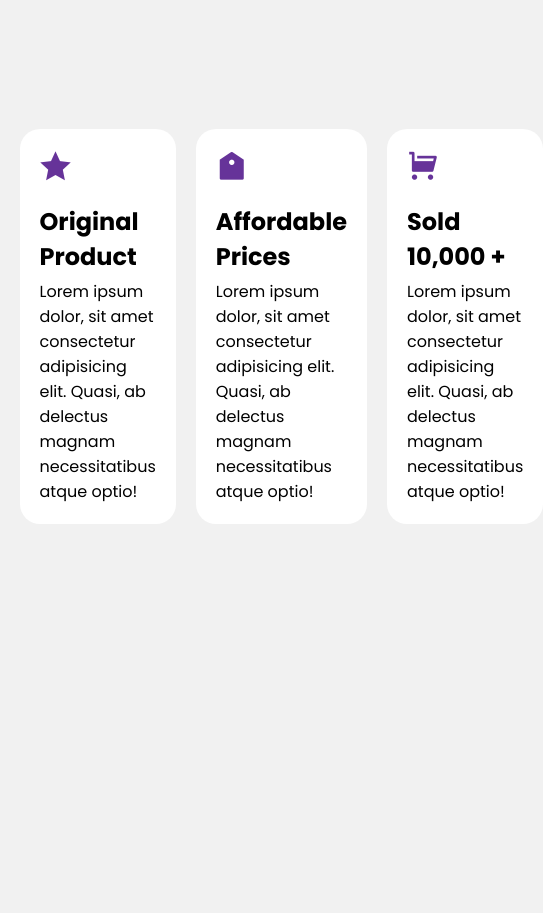
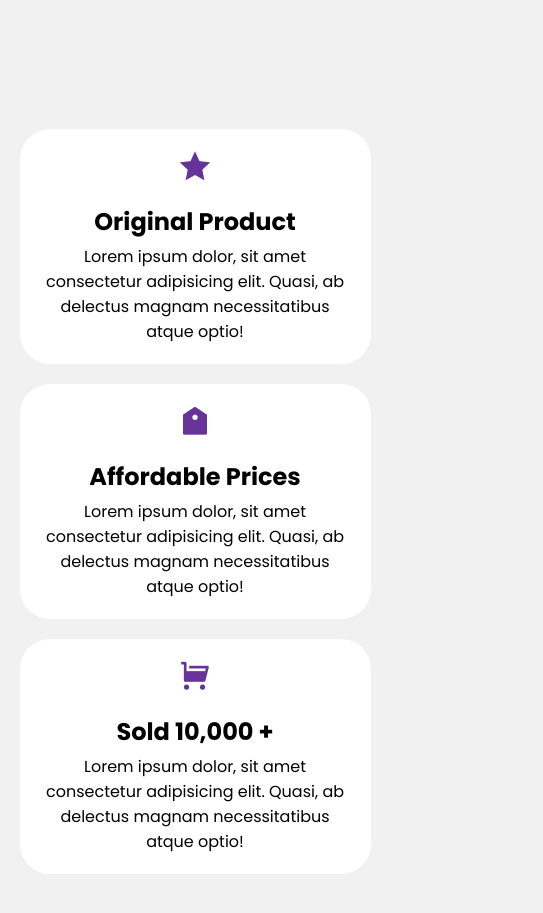
Before and after one commit to robbytrujillo/catalog, a plain HTML site: page index.html in a window 390 px wide. Shown: the part 980-1893 px from the top of the page, 543 px wide, since content can reach past the window. Before the commit the page ends 1654 px from the top, so only its background shows below. Drawn offline with nearby package versions, Linux system fonts and the light colour scheme.

Commit message:
Introduction catalog

```diff
--- a/dist/css/style.css
+++ b/dist/css/style.css
@@ -155,7 +155,8 @@ body {
 .service-box .box {
     background-color: white;
     padding: 20px;
-    border-radius: 20px;
+    border-radius: 30px;
+    text-align: center;
 }
 
 .service-box .box:hover {
@@ -176,6 +177,14 @@ body {
 }
 
 @media (max-width: 992px) {
+    .service-box {
+        grid-template-columns: repeat(2, 1fr);
+    }
+}
 
+@media (max-width: 575px) {
+    .service-box {
+        grid-template-columns: 1fr;
+    }
 }
 /* Service End */
```
Also changed, not shown: index.html (+4 -0 lines).
